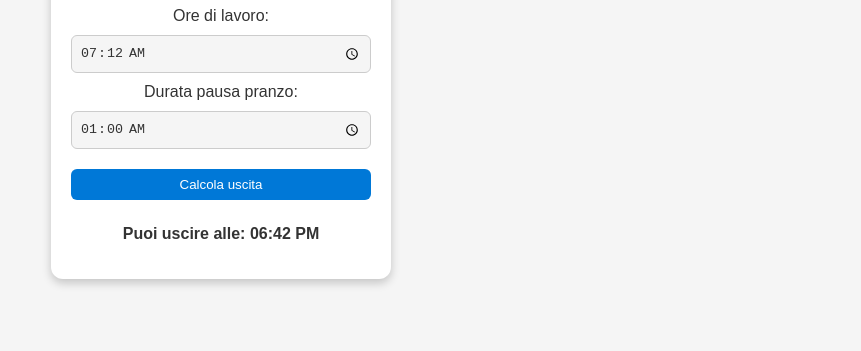
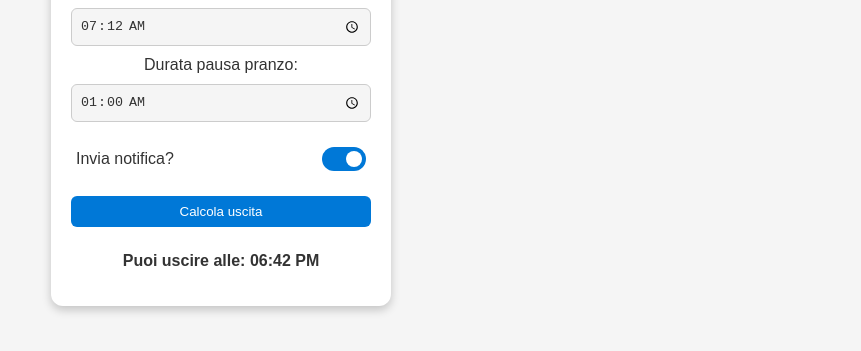
Before and after one commit to PixelCrafterNinja/home-o-clock, a plain HTML site: page src/web/home-o-clock.html in a window 1280 px wide. Both pictures are taken after typing "10:30" into the empty fields and a click on the button "Calcola uscita". Shown: the part 353-704 px from the top of the page, without its empty margins (419-1280 px from the left). Drawn offline with Linux system fonts and the light colour scheme.

Commit message:
feat: Add notification toggle for desktop notifications in home-o-clock

```diff
--- a/src/web/home-o-clock.html
+++ b/src/web/home-o-clock.html
@@ -171,6 +171,14 @@
       font-weight: bold;
       cursor: pointer;
     }
+
+    .notification-toggle-wrapper {
+      display: flex;
+      justify-content: space-between;
+      align-items: center;
+      margin: 15px 0;
+      padding: 0 5px;
+    }
   </style>
 </head>
 <body>
@@ -196,6 +204,14 @@
     <label for="pausa">Durata pausa pranzo:</label>
     <input type="time" id="pausa" value="01:00" required>
 
+    <div class="notification-toggle-wrapper">
+      <label for="notification-toggle">Invia notifica?</label>
+      <label class="theme-switch">
+        <input type="checkbox" id="notification-toggle" checked>
+        <span class="slider"></span>
+      </label>
+    </div>
+
     <button onclick="calcola()">Calcola uscita</button>
 
     <p id="risultato"></p>
@@ -209,7 +225,7 @@
       <p><strong>Orario di ingresso:</strong> Inserisci l'ora in cui hai iniziato a lavorare.</p>
       <p><strong>Ore di lavoro:</strong> La durata totale della tua giornata lavorativa (es. 7 ore e 12 minuti).</p>
       <p><strong>Durata pausa pranzo:</strong> Il tempo che dedichi alla pausa pranzo.</p>
-      <p>L'applicazione calcolerà l'orario di uscita e ti invierà una notifica quando sarà il momento di andare a casa.</p>
+      <p>L'applicazione calcolerà l'orario di uscita. Con il toggle puoi farti inviare una notifica quando sarà il momento di andare a casa.</p>
     </div>
   </div>
 
@@ -239,6 +255,9 @@
 
       document.getElementById("risultato").textContent = `Puoi uscire alle: ${orarioUscita}`;
 
+      const notificheAbilitate = document.getElementById("notification-toggle").checked;
+
+      if (notificheAbilitate) {
         // Notifica desktop
         if (Notification.permission === "granted") {
           scheduleNotification(uscita);
@@ -248,6 +267,7 @@
               scheduleNotification(uscita);
             }
           });
+        }
       }
     }
 
```
Lines whose indentation alone changed are shown as unchanged.
